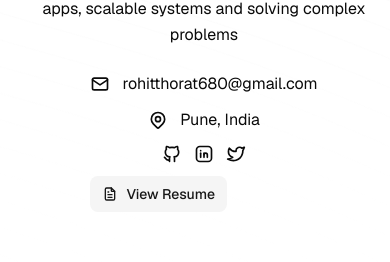
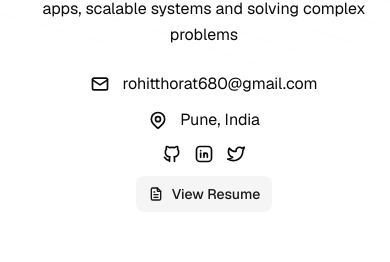
Before and after one commit to roht2103/portfolio, a Next.js app: page / in a window 390 px wide. Shown: the part 436-698 px from the top of the page. Built offline with nearby package versions, Linux system fonts and the light colour scheme.

Commit message:
feat: enhance contact info layout in Profile component for better alignment

```diff
--- a/src/components/Profile.tsx
+++ b/src/components/Profile.tsx
@@ -30,7 +30,7 @@ export default function Profile() {
           </div>
 
           {/* Contact Info */}
-          <div className="space-y-3">
+          <div className="space-y-3 flex flex-col lg:items-start items-center">
             <div className="flex items-center lg:justify-start justify-center gap-3">
               <IconMail className="w-5 h-5" />
               <span>rohitthorat680@gmail.com</span>
```
